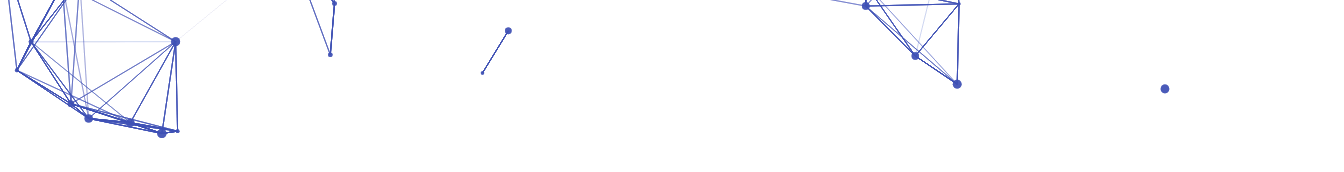
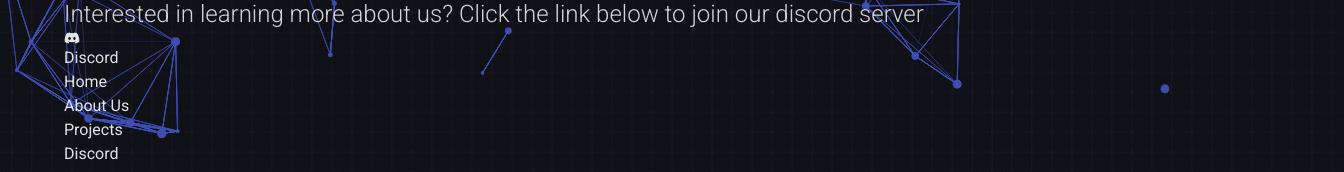
Before and after one commit to EthanBurkett/bluelightstudios, a Next.js app: page /aboutus in a window 1280 px wide. Before the commit this address had no page. Shown: the part 592-764 px from the top of the page, 1344 px wide, since content can reach past the window. Built offline with nearby package versions, Linux system fonts and the light colour scheme.

Commit message:
Changes about us href

```diff
--- a/Components/DefaultPage.tsx
+++ b/Components/DefaultPage.tsx
@@ -27,7 +27,7 @@ const DefaultPage: NextPage = ({ children }: ScriptProps) => {
         {children}
         <Navbar>
           <NavItem text="Home" location="/" />
-          <NavItem text="About Us" location="/about-us" />
+          <NavItem text="About Us" location="/aboutus" />
           <NavItem text="Projects" location="/projects" />
           <NavItem text="Discord" location="https://discord.gg/y2fnkCSmuY" />
         </Navbar>
--- a/pages/index.tsx
+++ b/pages/index.tsx
@@ -9,7 +9,7 @@ const Home: NextPage = () => {
       <h1>BlueLight Studios</h1>
       <h2>Discord Bots, Trading Bots, Website Development</h2>
 
-      <Link href="/about-us">
+      <Link href="/aboutus">
         <Button text="Learn More" />
       </Link>
     </DefaultPage>
```
Also changed, not shown: pages/aboutus/index.tsx (renamed from pages/about-us/index.tsx).
